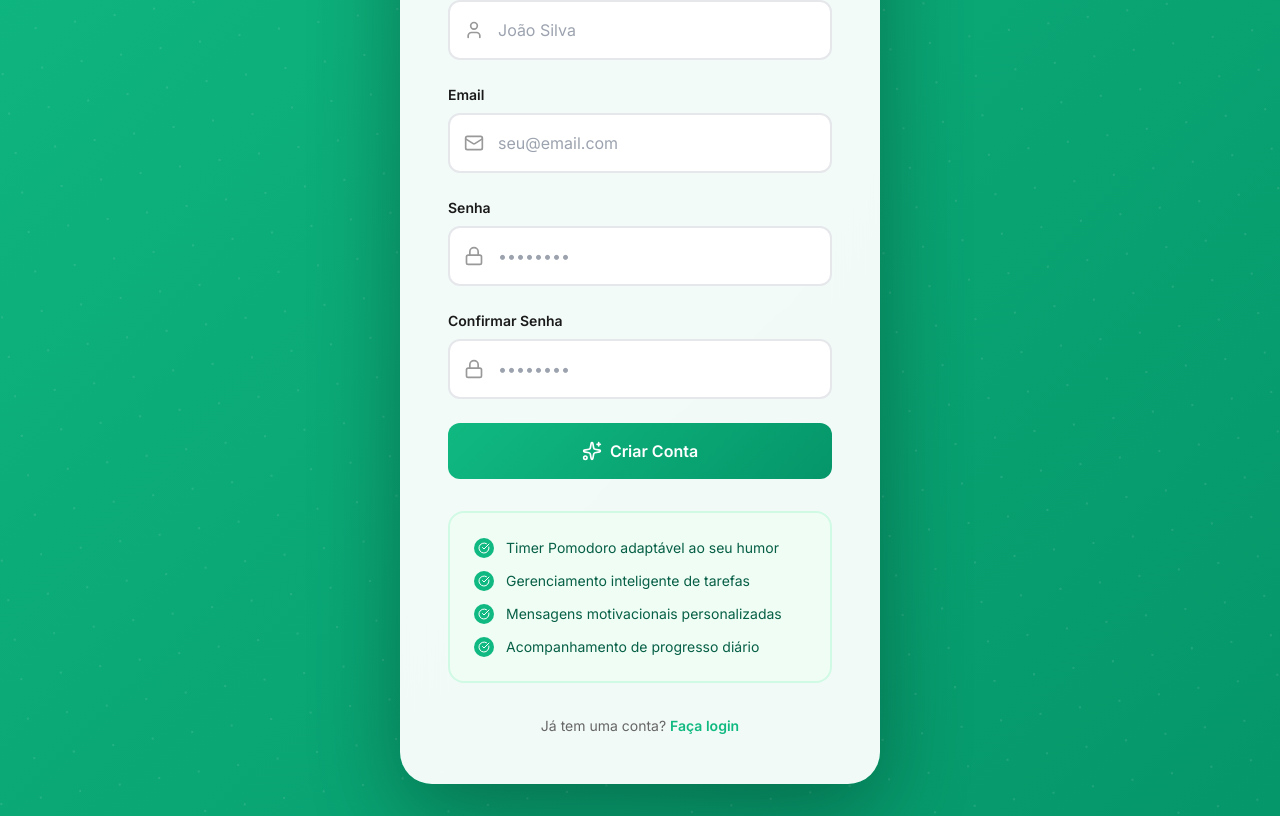
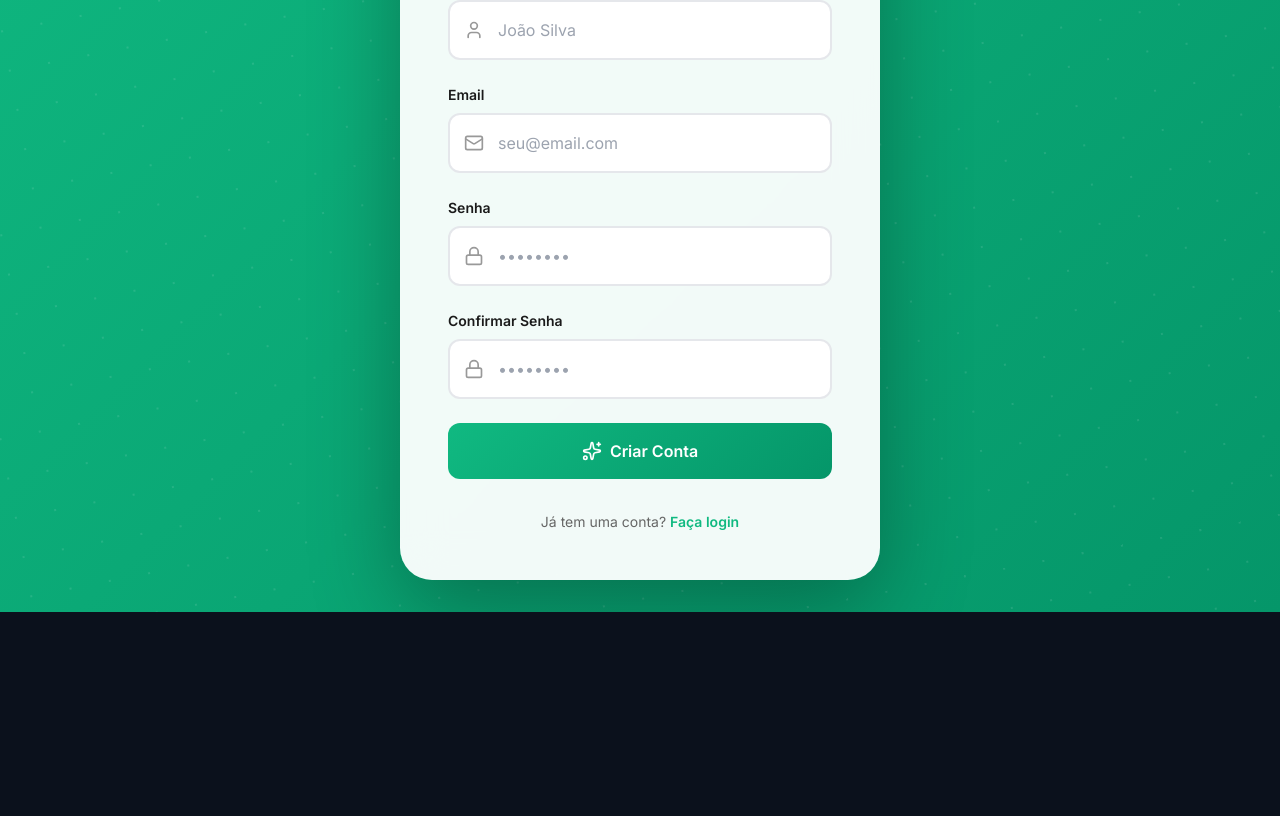
Before and after one commit to iorsini/hackaton, a Next.js app: page /register in a window 1280 px wide. Shown: the part 330-1146 px from the top of the page. After the commit the page ends 942 px from the top, so only its background shows below. Built offline with nearby package versions, Linux system fonts and the light colour scheme.

Commit message:
Update RegisterForm.jsx
Tirei os topicos para passar para o about

```diff
--- a/src/components/auth/RegisterForm.jsx
+++ b/src/components/auth/RegisterForm.jsx
@@ -343,7 +343,7 @@ export default function RegisterForm() {
         <div className="register-card">
           <div className="logo-container">
             <div className="logo">
-              ✨
+              🍅
             </div>
           </div>
 
@@ -443,33 +443,6 @@ export default function RegisterForm() {
             </button>
           </form>
 
-          <div className="features-list">
-            <div className="feature-item">
-              <div className="feature-icon">
-                <CheckCircle size={12} />
-              </div>
-              <span>Timer Pomodoro adaptável ao seu humor</span>
-            </div>
-            <div className="feature-item">
-              <div className="feature-icon">
-                <CheckCircle size={12} />
-              </div>
-              <span>Gerenciamento inteligente de tarefas</span>
-            </div>
-            <div className="feature-item">
-              <div className="feature-icon">
-                <CheckCircle size={12} />
-              </div>
-              <span>Mensagens motivacionais personalizadas</span>
-            </div>
-            <div className="feature-item">
-              <div className="feature-icon">
-                <CheckCircle size={12} />
-              </div>
-              <span>Acompanhamento de progresso diário</span>
-            </div>
-          </div>
-
           <p className="footer-text">
             Já tem uma conta?{" "}
             <Link href="/login" className="footer-link">
```
